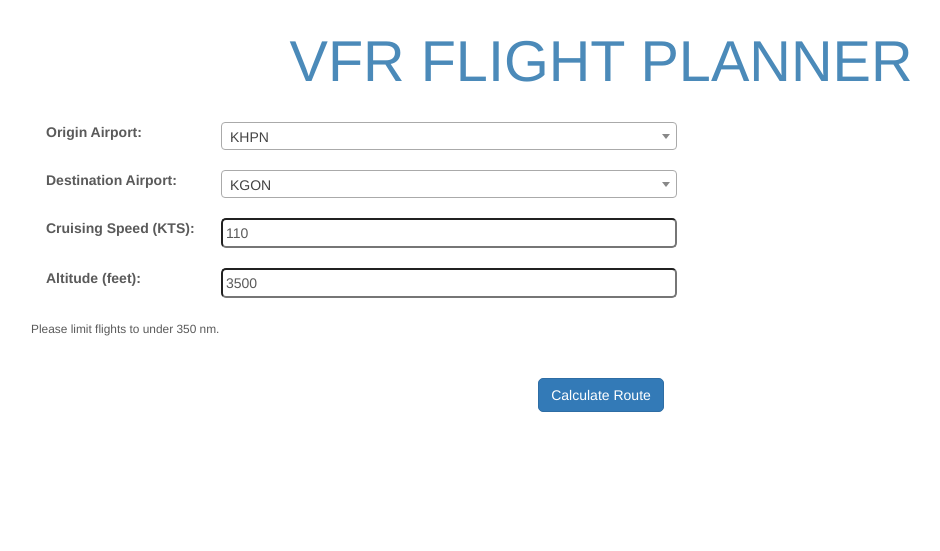
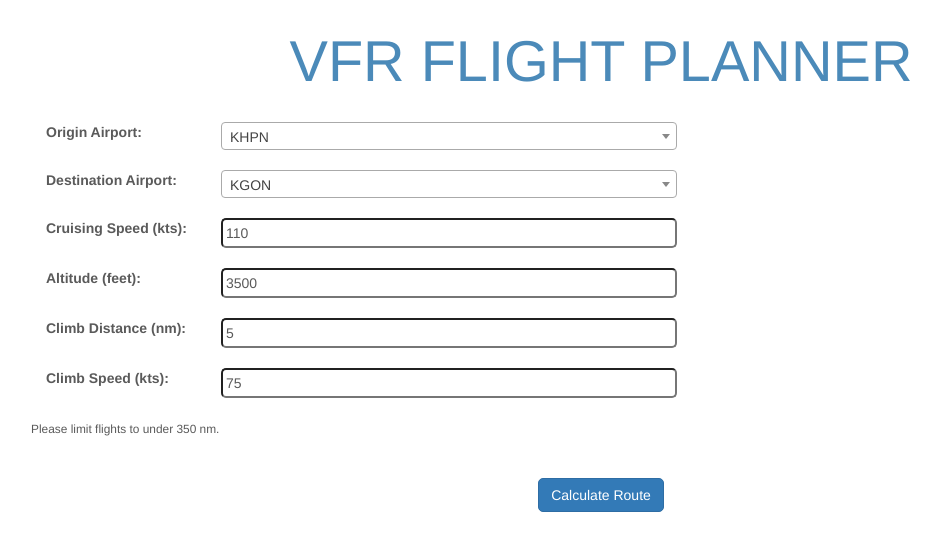
Before and after one commit to amilich/VFR-Flight-Planner, a Flask app: page / in a window 1280 px wide. Shown: the top 551 px of the page, without its empty margins (39-979 px from the left). Run offline with Flask 2, Linux system fonts and the light colour scheme; some libraries are stand-ins or nearby versions.

Commit message:
Climb speed and distance available to user

```diff
--- a/App.py
+++ b/App.py
@@ -27,7 +27,7 @@ import os
 	Potential features:
 		* Diversion airports
 		* Fuel stops (unicom, etc.)
-			* Frequencies as well
+			* [DONE] Frequencies as well
 		* Simple weight and balance
 			* C172 and generalized
 		* Add loading page for update route
@@ -89,7 +89,8 @@ def update():
 	num = str(request.form['num'])
 	try:
 		myRoute = cache.get('myRoute')
-		myRoute = changeRoute(myRoute[1], int(num)-1, str(newLoc), session['ORIG'], session['DEST'], session['ALT'], session['SPD'])
+		myRoute = changeRoute(myRoute[1], int(num)-1, str(newLoc), session['ORIG'], \
+			session['DEST'], session['ALT'], session['SPD'], session['CLMB'], session['CLMB_SPD'])
 		map_content = str(myRoute[0])
 		cache.set('myRoute', myRoute, timeout=300)
 
@@ -117,25 +118,8 @@ def search():
 		airp2 = request.form['dest'].upper()
 		altitude = request.form['alt']
 		speed = request.form['speed']
-
-
-		# need to get airplane parameters, store them in session
-		# tail_num = request.form['tail_num']
-		# craft_type = request.form['plane_type']
-		# empty_weight = request.form['empty_weight']
-		# weight_arm = request.form['weight_arm']
-		# fuel_lbs = request.form['fuel_lbs']
-		# fuel_arm = request.form['fuel_arm']
-		# pax1_lbs = request.form['pax1_lbs']
-		# pax1_arm = request.form['pax1_arm']
-		# pax2_lbs = request.form['pax2_lbs']
-		# pax2_arm = request.form['pax2_arm']
-		# bag1_lbs = request.form['bag1_lbs']
-		# bag1_arm = request.form['bag1_arm']
-		# bag2_lbs = request.form['bag2_lbs']
-		# bag2_arm = request.form['bag2_arm']
-		# # create the airplane
-		# airplane = Airplane(tail_num, craft_type, empty_weight, weight_arm, fuel_lbs, pax1_lbs, pax2_lbs, bag1_lbs, bag2_lbs, fuel_arm, pax1_arm, pax2_arm, bag1_arm, bag2_arm)
+		climb_dist = float(request.form['climb'])
+		climb_speed = float(request.form['climb_speed'])
 		env_origin = Environment(airp1)
 		env_dest = Environment(airp2)
 		# these environments can be accessed when generating weather PDF and displaying messages
@@ -147,8 +131,11 @@ def search():
 		session['DEST'] = airp2
 		session['ALT'] = altitude
 		session['SPD'] = speed
+		session['CLMB'] = climb_dist
+		session['CLMB_SPD'] = climb_speed
 
-		myRoute = createRoute(airp1, airp2, altitude, speed, environments=[env_origin, env_dest])
+		myRoute = createRoute(airp1, airp2, altitude, speed, environments=[env_origin, env_dest], \
+			climb_dist=climb_dist, climb_speed=climb_speed)
 		map_content = str(myRoute[0])
 
 		forms = [] # used for changing waypoints
@@ -168,16 +155,10 @@ def search():
 		elif env_dest.skyCond == 'SVFR':
 			messages.append("Destination is in SVFR conditions")
 
-		showMsgs = False
-		if(len(messages) is not 0):
-			showMsgs = True
+		showMsgs = False if(len(messages) is not 0) else True
 
 		# mail me a copy of the route for recordkeeping
 		msg = Message("Route planned from " + airp1 + " to " + airp2, sender="codesearch5@gmail.com", recipients=['codesearch5@gmail.com'])
-		# can attach pdf of route
-		# msg.body = str(myRoute[2].courseSegs)[1:-1]
-		# route_pdf = gen_pdf(render_template('plan.html', map="", theRoute = myRoute[2].courseSegs, forms=forms, page_title = "Your Route", elevation=myRoute[3], messages=messages, showMsgs = False))
-		# msg.attach("route.pdf", "application/pdf", route_pdf)
 		mail.send(msg)
 
 		return render_template('plan.html', map=Markup(map_content), theRoute = myRoute[2].courseSegs, forms=forms,\
--- a/forms.py
+++ b/forms.py
@@ -16,8 +16,10 @@ class searchform(Form):
 
     orig = SelectField('Origin Airport: ', choices=options, default="KHPN")
     dest = SelectField('Destination Airport: ', choices=options, default="KGON")
-    speed = StringField('Cruising Speed (KTS):', [validators.DataRequired()], default="110")
+    speed = StringField('Cruising Speed (kts):', [validators.DataRequired()], default="110")
     alt = StringField('Altitude (feet):', [validators.DataRequired()], default="3500")
+    climb = StringField('Climb Distance (nm):', [validators.DataRequired()], default="5")
+    climb_speed = StringField('Climb Speed (kts):', [validators.DataRequired()], default="75")
 
     # airplane info
     # plane_type = StringField('Aircraft Make/Model:', [validators.DataRequired()], default="C172SP")
--- a/templates/index.html
+++ b/templates/index.html
@@ -126,6 +126,16 @@
                             <div class="">
                                 {{ form.alt (style="width:40%; border-radius: 5px; padding:3px;") }}
                             </div>
+                            <br>
+                            <label class="control-label col-sm-2" for="name">{{ form.climb.label }}</label>
+                            <div class="">
+                                {{ form.climb (style="width:40%; border-radius: 5px; padding:3px;") }}
+                            </div>
+                            <br>
+                            <label class="control-label col-sm-2" for="name">{{ form.climb_speed.label }}</label>
+                            <div class="">
+                                {{ form.climb_speed (style="width:40%; border-radius: 5px; padding:3px;") }}
+                            </div>
                             <div class="col-sm-offset-2 col-sm-10">
                                 <br>
                             </div>
```
Also changed, not shown: FlightFiles.py (+19 -13 lines), 1 other file.
